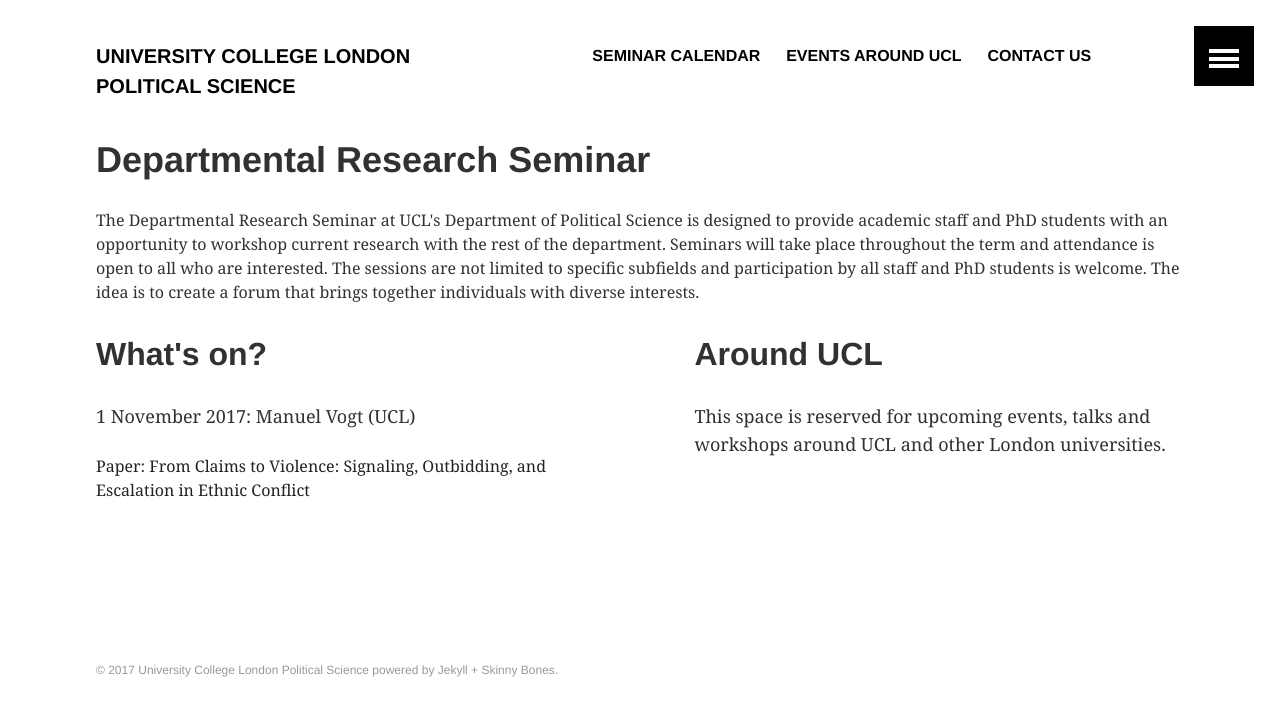
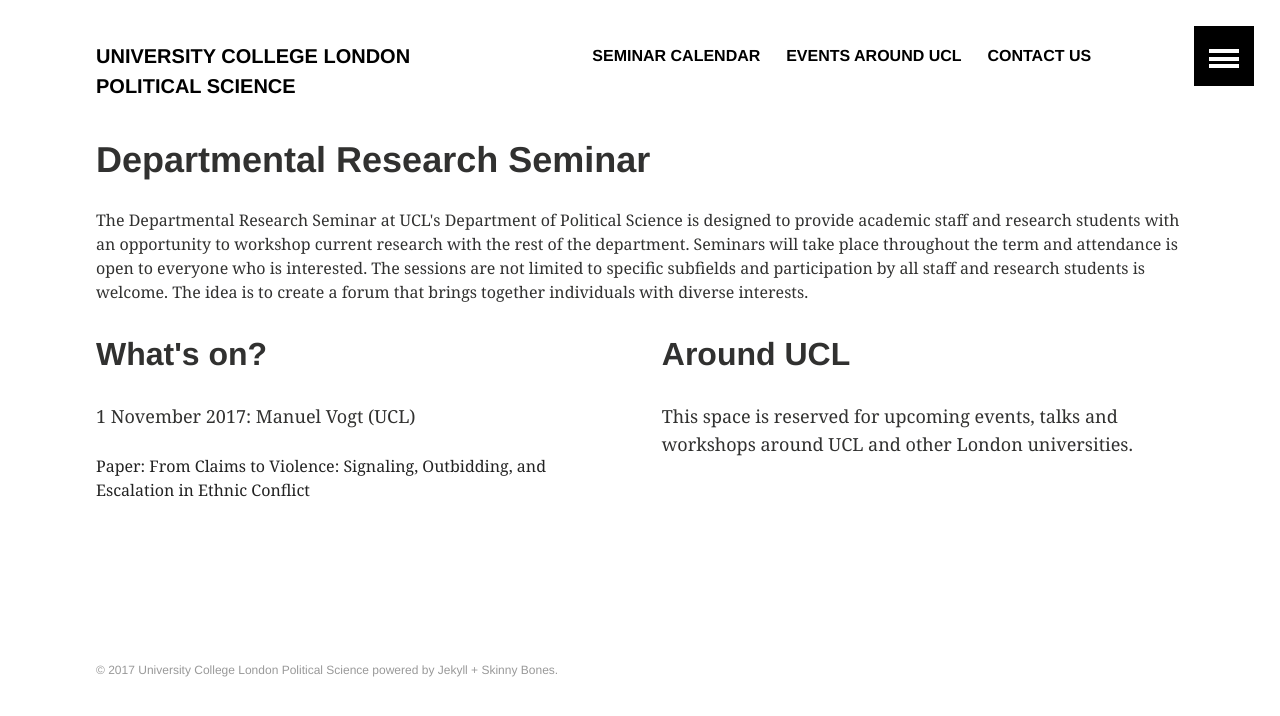
Before and after one commit to phischroeder/drs_page, a Jekyll site: the page built from index.html, in a window 1280 px wide. Shown: the top 716 px of the page. Built offline with Jekyll 4.4.1, drawn with Linux system fonts in a browser that asks for light colours.

Commit message:
Update index.html

```diff
--- a/index.html
+++ b/index.html
@@ -10,15 +10,16 @@
 {% endfor %}
 </div><!-- /.tiles -->
 
-The Departmental Research Seminar at UCL's Department of Political Science is designed to provide academic staff and PhD students with an opportunity to workshop current research with the rest of the department. Seminars will take place throughout the term and attendance is open to all who are interested. The sessions are not limited to specific subfields and participation by all staff and PhD students is welcome. The idea is to create a forum that brings together individuals with diverse interests.
-<br />
+The Departmental Research Seminar at UCL's Department of Political Science is designed to provide academic staff and research students with an opportunity to workshop current research with the rest of the department.
+Seminars will take place throughout the term and attendance is open to everyone who is interested. The sessions are not limited to specific subfields and participation by all staff and research students is welcome.
+The idea is to create a forum that brings together individuals with diverse interests.
 
-<div style="float: left; width: 45%;">
+<div style="float: left; width: 48%;">
   <h2>What's on?</h2>
   <p>1 November 2017: Manuel Vogt (UCL)</p>
   <a href = "https://moodle.ucl.ac.uk/mod/resource/view.php?id=3156133" target="_blank" >Paper: From Claims to Violence: Signaling, Outbidding, and Escalation in Ethnic Conflict</a>
 </div>
-<div style="float: right; width: 45%;">
+<div style="float: right; width: 48%;">
   <h2>Around UCL</h2>
   <p>This space is reserved for upcoming events, talks and workshops around UCL and other London universities.</p>
 </div>
```
